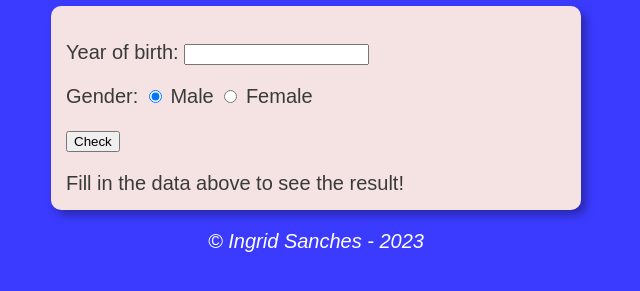
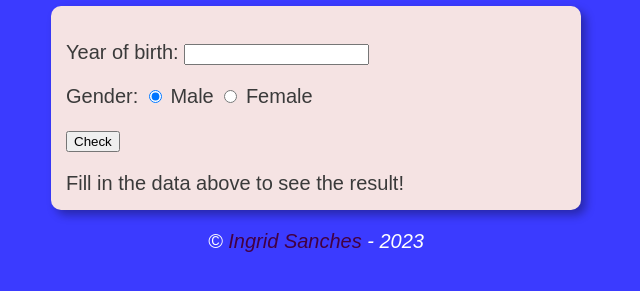
Before and after one commit to IngridAkeida/howoldareyou, a plain HTML site: page old/index.html in a window 1280 px wide. In both pictures the pointer is over the link "Ingrid Sanches". Shown: the part 93-384 px from the top of the page, without its empty margins (324-964 px from the left). Drawn offline with Linux system fonts and the light colour scheme.

Commit message:
update commit

```diff
--- a/old/estilo.css
+++ b/old/estilo.css
@@ -37,6 +37,10 @@ a{
     color: inherit;
 }
 
+a:hover{
+    color: #420042;
+}
+
 img{
     width: 250px;
     padding: 20px;
```
